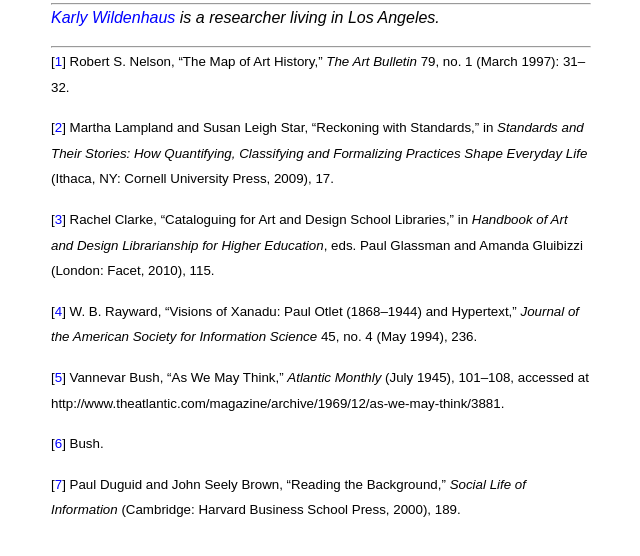
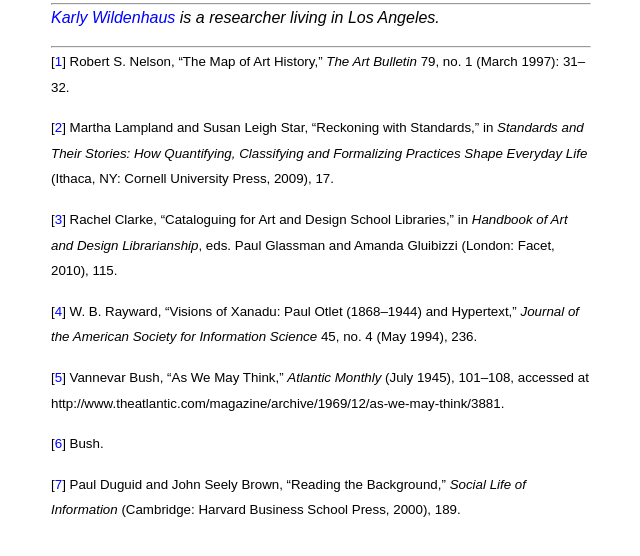
Before and after one commit to aredotna/building, a Jekyll site: the page built from _posts/2017-10-08-karly-wildenhaus.markdown, in a window 1280 px wide and 900 px high, scrolled down 16658 px, cut to the strip 318-874 px from the top of the window. Shown: the whole strip, without its empty margins (319-959 px from the left). Built offline with Jekyll 4.4.1, drawn with Linux system fonts in a browser that asks for light colours.

Commit message:
Karly edits

```diff
--- a/_posts/2017-10-08-karly-wildenhaus.markdown
+++ b/_posts/2017-10-08-karly-wildenhaus.markdown
@@ -57,7 +57,7 @@
 
 <small>[<a name="2">2</a>] Martha Lampland and Susan Leigh Star, “Reckoning with Standards,” in _Standards and Their Stories: How Quantifying, Classifying and Formalizing Practices Shape Everyday Life_ (Ithaca, NY: Cornell University Press, 2009), 17.</small>
 
-<small>[<a name="3">3</a>] Rachel Clarke, “Cataloguing for Art and Design School Libraries,” in _Handbook of Art and Design Librarianship for Higher Education_, eds. Paul Glassman and Amanda Gluibizzi (London: Facet, 2010), 115.</small>
+<small>[<a name="3">3</a>] Rachel Clarke, “Cataloguing for Art and Design School Libraries,” in _Handbook of Art and Design Librarianship_, eds. Paul Glassman and Amanda Gluibizzi (London: Facet, 2010), 115.</small>
 
 <small>[<a name="4">4</a>] W. B. Rayward, “Visions of Xanadu: Paul Otlet (1868–1944) and Hypertext,” _Journal of the American Society for Information Science_ 45, no. 4 (May 1994), 236.</small>
 
```
